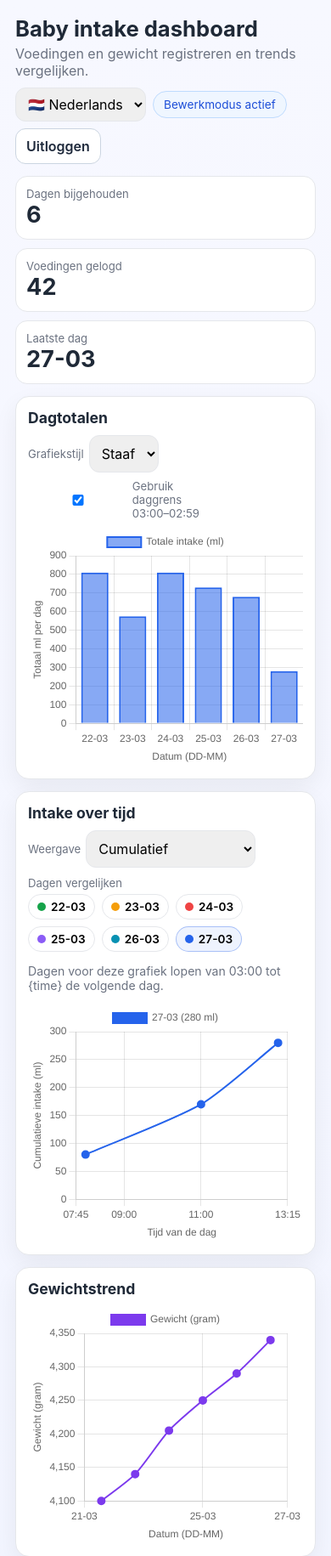
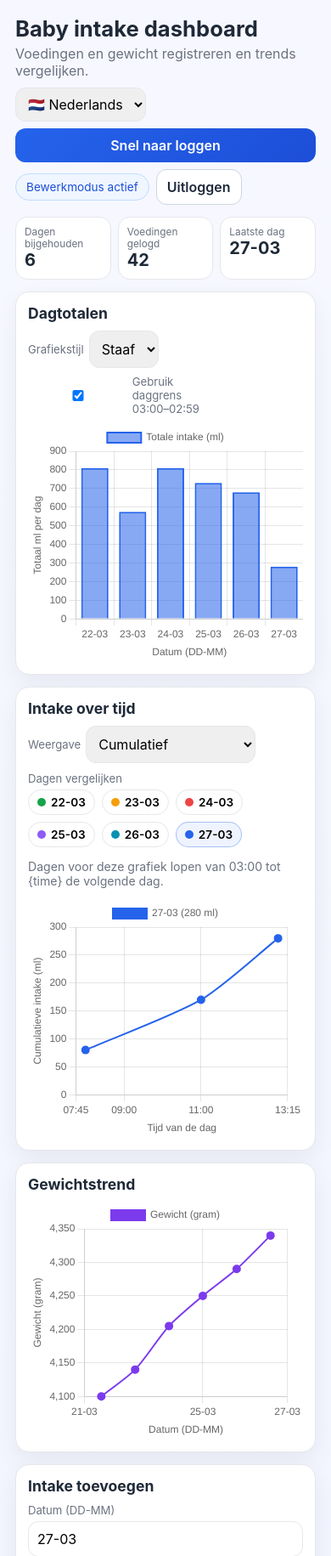
Before and after one commit to Pepper-Ng/babydashboard, a Flask app: page / in a window 390 px wide. Shown: the top 1831 px of the page at 85% size. Run offline with Flask 3, Linux system fonts and the light colour scheme; the visitor is signed in with stand-in values (Sample User, id 1); data comes from the database, SQL or seed files in the repository; parts of the project's set-up code (start-up, migrations or seed data) failed here and were passed over.

Commit message:
Improve mobile stats layout and add quick log jump button

```diff
--- a/templates/dashboard.html
+++ b/templates/dashboard.html
@@ -18,6 +18,7 @@
     .lang-form { margin: 0; }
     .lang-select { min-width: 145px; padding: 8px 10px; }
     .pill { border: 1px solid #bfdbfe; color: #1d4ed8; background: #eff6ff; border-radius: 999px; padding: 7px 12px; font-size: .85rem; }
+    .quick-log-link { text-decoration: none; }
     .grid { display: grid; grid-template-columns: 1fr 1fr; gap: 14px; }
     .card { background: var(--card); border: 1px solid var(--line); box-shadow: var(--shadow); border-radius: var(--radius); padding: 14px; }
     .card h2 { margin: 0 0 10px; font-size: 1.1rem; }
@@ -58,7 +59,14 @@
     .entry-edit-grid .full { grid-column: 1 / -1; }
     .btn-xs { padding: 7px 10px; border-radius: 10px; font-size: .8rem; }
     @media (max-width: 920px) {
-      .grid, .stats, .row3, .row2 { grid-template-columns: 1fr; }
+      .grid, .row3, .row2 { grid-template-columns: 1fr; }
+      .stats { grid-template-columns: repeat(3, minmax(0, 1fr)); gap: 8px; }
+      .stat { padding: 10px; }
+      .stat .label { font-size: .74rem; }
+      .stat .value { font-size: 1.25rem; }
+      .actions { width: 100%; }
+      .actions .quick-log-link { flex: 1 1 100%; }
+      .actions .quick-log-link button { width: 100%; }
       .entry-edit-grid { grid-template-columns: 1fr; }
       .chart-wrap { height: 280px; }
     }
@@ -79,6 +87,7 @@
         </select>
       </form>
       {% if logged_in %}
+        <a href="#logSection" class="quick-log-link"><button type="button" class="btn">{{ i18n.quick_log }}</button></a>
         <span class="pill">{{ i18n.edit_mode }}</span>
         <form method="post" action="{{ url_for('logout', lang=lang) }}" style="margin:0">
           <button type="submit" class="btn-muted">{{ i18n.logout }}</button>
@@ -118,7 +127,7 @@
       <div class="chart-wrap"><canvas id="totalsChart"></canvas></div>
     </div>
 
-    <div class="card">
+    <div class="card" id="logSection">
       <h2>{{ i18n.intake_time_title }}</h2>
       <div class="toolbar">
         <div class="inline">
--- a/translations.json
+++ b/translations.json
@@ -6,6 +6,7 @@
     "lang_nl": "Nederlands",
     "lang_en": "Engels",
     "edit_mode": "Bewerkmodus actief",
+    "quick_log": "Snel naar loggen",
     "logout": "Uitloggen",
     "login": "Inloggen",
     "days_tracked": "Dagen bijgehouden",
@@ -80,6 +81,7 @@
     "lang_nl": "Dutch",
     "lang_en": "English",
     "edit_mode": "Edit mode enabled",
+    "quick_log": "Jump to logging",
     "logout": "Log out",
     "login": "Log in",
     "days_tracked": "Days tracked",
```
